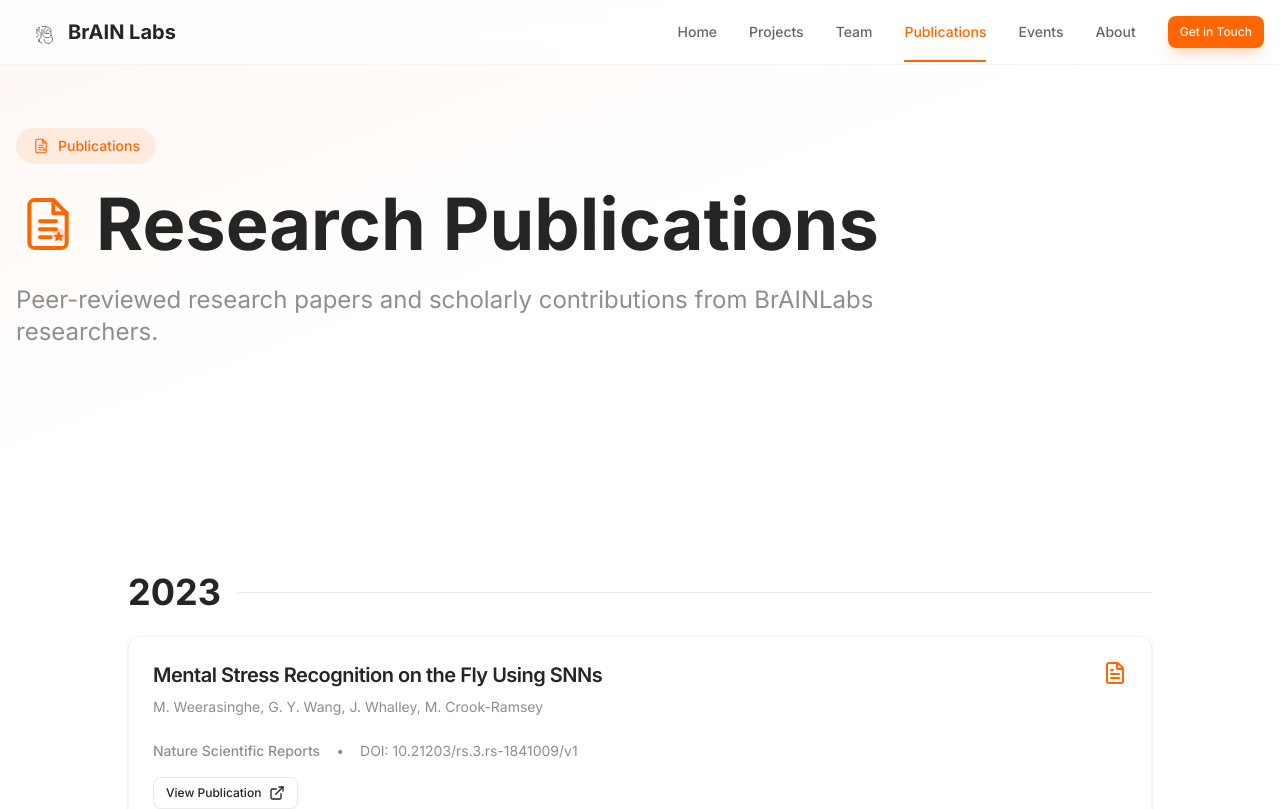
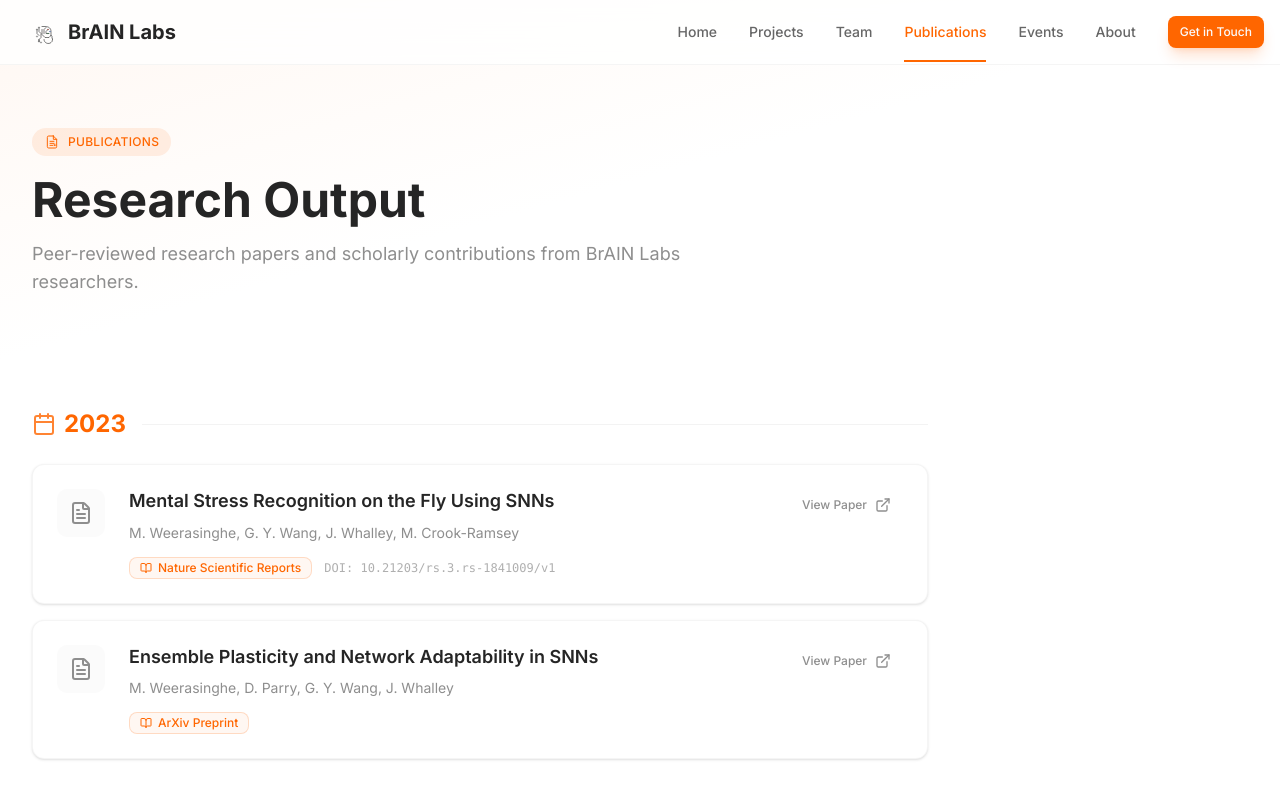
Before and after one commit to HasithaErandika/BrAINLabsInc, a React (Vite) app: page /publications in a window 1280 px wide. Shown: the top 809 px of the page. Built offline with nearby package versions, Linux system fonts and the light colour scheme.

Commit message:
updated publications page

```diff
--- a/src/pages/Publications.tsx
+++ b/src/pages/Publications.tsx
@@ -1,9 +1,10 @@
 import { motion } from 'framer-motion';
-import { Card, CardContent, CardDescription, CardHeader, CardTitle } from '@/components/ui/card';
+import { Card, CardContent } from '@/components/ui/card';
 import { Button } from '@/components/ui/button';
 import { publications } from '@/data/publications';
 import { AcademicPaperIcon } from '@/components/ui/PageIcons';
-import { ExternalLink, FileText } from 'lucide-react';
+import { ExternalLink, FileText, Calendar, BookOpen } from 'lucide-react';
+import { Badge } from '@/components/ui/badge';
 
 export const Publications = () => {
     // Group by year
@@ -18,7 +19,7 @@ export const Publications = () => {
     return (
         <div className="min-h-screen">
             {/* Hero Header */}
-            <section className="relative py-24 md:py-32 overflow-hidden">
+            <section className="relative pt-24 md:pt-32 pb-12 md:pb-16 overflow-hidden">
                 <div className="absolute inset-0 bg-gradient-to-br from-primary/5 via-background to-background" />
 
                 <div className="container mx-auto px-4 relative z-10">
@@ -26,33 +27,32 @@ export const Publications = () => {
                         initial={{ opacity: 0, y: 30 }}
                         animate={{ opacity: 1, y: 0 }}
                         transition={{ duration: 0.7 }}
-                        className="max-w-4xl"
+                        className="max-w-3xl lg:pl-4"
                     >
-                        <div className="inline-flex items-center gap-2 bg-primary/10 text-primary px-4 py-2 rounded-full mb-6">
-                            <AcademicPaperIcon size={18} />
-                            <span className="text-sm font-medium">Publications</span>
+                        <div className="inline-flex items-center gap-2 bg-primary/10 text-primary px-3 py-1.5 rounded-full mb-5">
+                            <AcademicPaperIcon size={16} />
+                            <span className="text-xs font-medium uppercase tracking-wide">Publications</span>
                         </div>
 
-                        <h1 className="text-5xl md:text-6xl lg:text-7xl font-bold mb-6 leading-tight flex items-center gap-4">
-                            <AcademicPaperIcon size={64} className="text-primary" />
-                            Research Publications
+                        <h1 className="text-3xl md:text-4xl lg:text-5xl font-bold mb-4 leading-tight">
+                            Research Output
                         </h1>
 
-                        <p className="text-xl md:text-2xl text-muted-foreground leading-relaxed">
-                            Peer-reviewed research papers and scholarly contributions from BrAINLabs researchers.
+                        <p className="text-base md:text-lg text-muted-foreground leading-relaxed">
+                            Peer-reviewed research papers and scholarly contributions from BrAIN Labs researchers.
                         </p>
                     </motion.div>
                 </div>
             </section>
 
             {/* Publications by Year */}
-            <section className="py-16 md:py-24">
-                <div className="container mx-auto px-4">
-                    <div className="max-w-5xl mx-auto space-y-16">
+            <section className="py-8 md:py-12">
+                <div className="container mx-auto px-4 lg:pl-8">
+                    <div className="max-w-4xl space-y-12">
                         {years.map((year, yearIdx) => (
                             <motion.div
                                 key={year}
-                                initial={{ opacity: 0, y: 30 }}
+                                initial={{ opacity: 0, y: 20 }}
                                 whileInView={{ opacity: 1, y: 0 }}
                                 viewport={{ once: true }}
                                 transition={{ delay: yearIdx * 0.1, duration: 0.6 }}
@@ -60,8 +60,11 @@ export const Publications = () => {
                             >
                                 {/* Year Header */}
                                 <div className="flex items-center gap-4">
-                                    <h2 className="text-4xl font-bold">{year}</h2>
-                                    <div className="flex-1 h-px bg-border" />
+                                    <div className="flex items-center gap-2 text-primary font-bold text-2xl">
+                                        <Calendar size={24} className="opacity-80" />
+                                        {year}
+                                    </div>
+                                    <div className="flex-1 h-px bg-border/60" />
                                 </div>
 
                                 {/* Publications */}
@@ -69,49 +72,55 @@ export const Publications = () => {
                                     {publicationsByYear[Number(year)].map((pub, idx) => (
                                         <motion.div
                                             key={idx}
-                                            initial={{ opacity: 0, x: -20 }}
+                                            initial={{ opacity: 0, x: -10 }}
                                             whileInView={{ opacity: 1, x: 0 }}
                                             viewport={{ once: true }}
                                             transition={{ delay: idx * 0.1, duration: 0.5 }}
                                         >
-                                            <Card className="hover:shadow-lg hover:shadow-primary/10 transition-all duration-300 border-border/50 hover:border-primary/50 group">
-                                                <CardHeader>
-                                                    <div className="flex items-start justify-between gap-4">
-                                                        <div className="flex-1">
-                                                            <CardTitle className="text-xl mb-2 group-hover:text-primary transition-colors">
+                                            <Card className="hover:shadow-md hover:shadow-primary/5 transition-all duration-300 border-border/50 hover:border-primary/30 group">
+                                                <CardContent className="p-5 md:p-6">
+                                                    <div className="flex flex-col md:flex-row gap-4 md:gap-6 items-start">
+                                                        <div className="hidden md:flex shrink-0 p-3 bg-muted/50 rounded-lg text-muted-foreground group-hover:text-primary group-hover:bg-primary/10 transition-colors">
+                                                            <FileText size={24} />
+                                                        </div>
+
+                                                        <div className="flex-1 space-y-3">
+                                                            <div>
+                                                                <h3 className="text-lg font-semibold leading-snug group-hover:text-primary transition-colors mb-2">
                                                                     {pub.title}
-                                                            </CardTitle>
-                                                            <CardDescription className="text-sm">
+                                                                </h3>
+                                                                <p className="text-sm text-muted-foreground leading-relaxed">
                                                                     {pub.authors}
-                                                            </CardDescription>
+                                                                </p>
                                                             </div>
-                                                        <FileText className="text-primary shrink-0" size={24} />
+
+                                                            <div className="flex flex-wrap items-center gap-3 text-xs md:text-sm">
+                                                                <Badge variant="outline" className="font-medium border-primary/20 bg-primary/5 text-primary hover:bg-primary/10 transition-colors">
+                                                                    <BookOpen size={12} className="mr-1.5" />
+                                                                    {pub.venue}
+                                                                </Badge>
+                                                                {pub.doi && (
+                                                                    <span className="text-muted-foreground font-mono text-xs opacity-70">
+                                                                        DOI: {pub.doi}
+                                                                    </span>
+                                                                )}
                                                             </div>
-                                                </CardHeader>
-                                                <CardContent>
-                                                    <div className="space-y-4">
-                                                        <div className="flex flex-wrap gap-4 text-sm text-muted-foreground">
-                                                            <span className="font-medium">{pub.venue}</span>
-                                                            {pub.doi && (
-                                                                <>
-                                                                    <span>•</span>
-                                                                    <span>DOI: {pub.doi}</span>
-                                                                </>
-                                                            )}
                                                         </div>
 
                                                         {pub.link && (
+                                                            <div className="shrink-0 mt-2 md:mt-0">
                                                                 <Button
-                                                                variant="outline"
+                                                                    variant="ghost"
                                                                     size="sm"
-                                                                className="group/btn"
+                                                                    className="group/btn text-muted-foreground hover:text-primary"
                                                                     asChild
                                                                 >
-                                                                <a href={pub.link} target="_blank" rel="noopener noreferrer" className="flex items-center gap-2">
-                                                                    View Publication
-                                                                    <ExternalLink className="group-hover/btn:translate-x-1 transition-transform" size={14} />
+                                                                    <a href={pub.link} target="_blank" rel="noopener noreferrer" className="flex items-center gap-1.5">
+                                                                        <span className="text-xs font-medium">View Paper</span>
+                                                                        <ExternalLink className="group-hover/btn:translate-x-0.5 group-hover/btn:-translate-y-0.5 transition-transform" size={12} />
                                                                     </a>
                                                                 </Button>
+                                                            </div>
                                                         )}
                                                     </div>
                                                 </CardContent>
```
Lines whose indentation alone changed are shown as unchanged.
